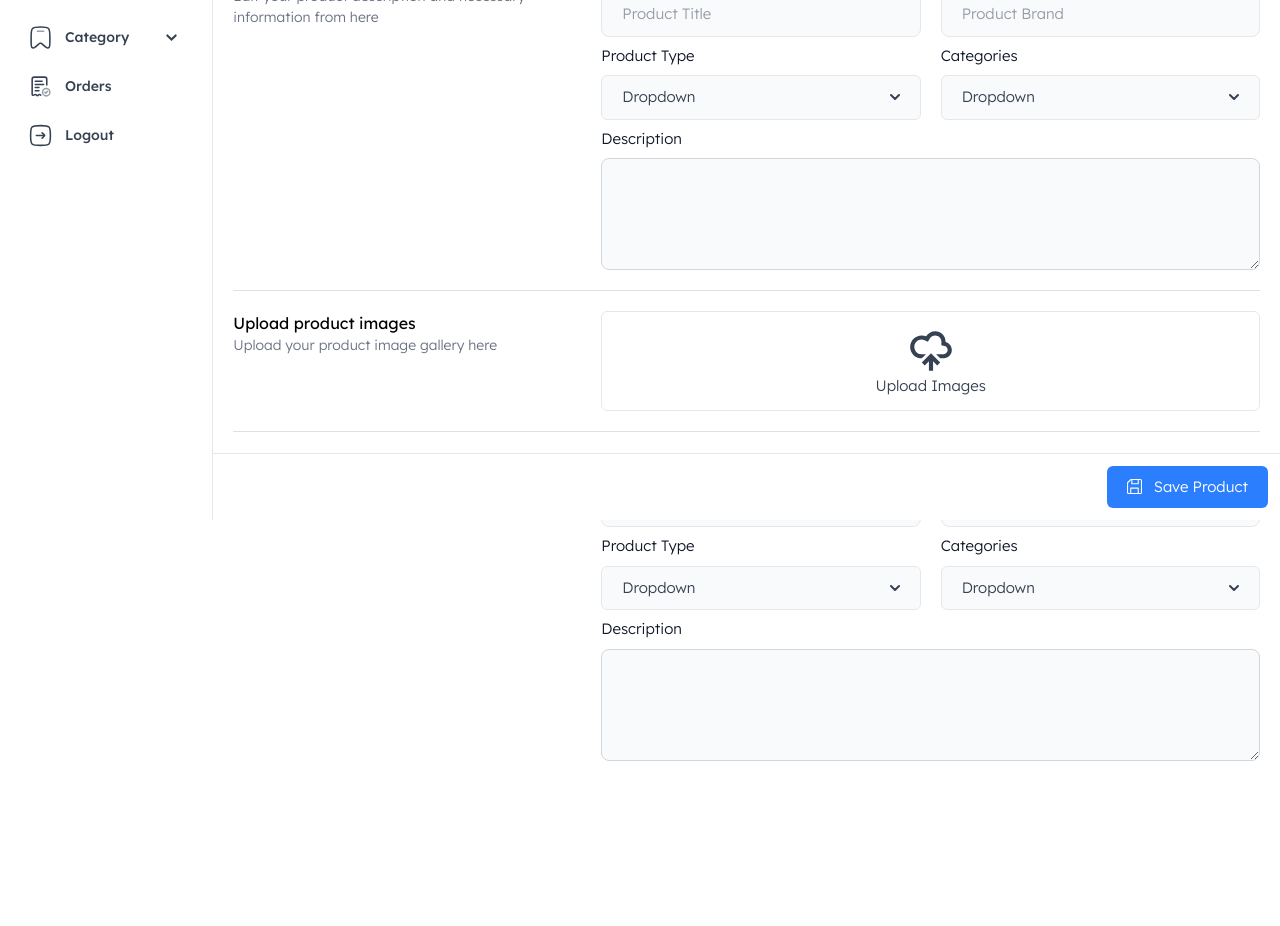
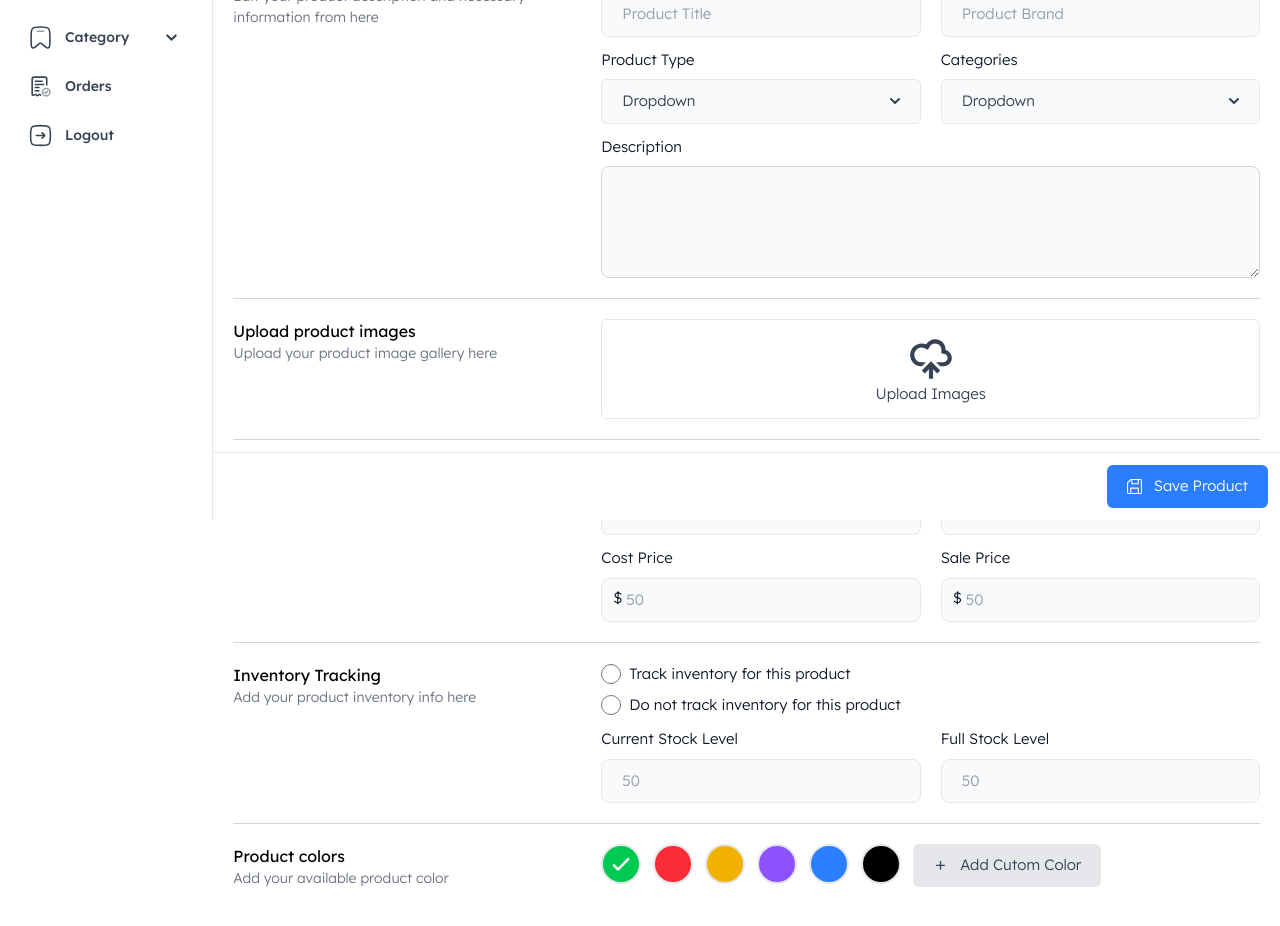
Before and after one commit to RijoyChowdhury/ecommerce-website-admin, a React (Vite) app: page /products/upload in a window 1280 px wide. Shown: the part 280-1206 px from the top of the page. Before the commit the page ends 1131 px from the top, so only its background shows below. Built offline with nearby package versions, Linux system fonts and the light colour scheme.

Commit message:
feat(product-view): adds color picker component

```diff
--- /dev/null
+++ b/src/components/ColorPicker/index.jsx
@@ -0,0 +1,48 @@
+import React, { useEffect, useState } from 'react'
+import Plus from '../../assets/icons/plus'
+
+const ColorPicker = () => {
+    const [color, setColor] = useState('#2563eb');
+    const [open, setOpen] = useState(false);
+
+    const openColorPickerTray = () => {
+        setOpen(state => !state);
+    }
+
+    return (
+        <div className='flex gap-3'>
+
+            <div className='border-2 rounded-full w-10 h-10 flex items-center justify-center transition-all border-gray-200 dark:border-gray-500 bg-green-500'>
+                <span className='text-white text-[20px]'>
+                    <svg
+                        xmlns="http://www.w3.org/2000/svg"
+                        viewBox="0 0 12 12"
+                        width="1em"
+                        height="1em"
+                        //{...props}
+                    >
+                        <path
+                            fill="currentColor"
+                            fillRule="evenodd"
+                            d="M10.78 2.62a.75.75 0 0 1 0 1.06L4.683 9.777a.75.75 0 0 1-1.069-.009L1.211 7.284a.75.75 0 0 1 1.078-1.043l1.873 1.936L9.72 2.62a.75.75 0 0 1 1.06 0"
+                            clipRule="evenodd"
+                        ></path>
+                    </svg>
+                </span>
+            </div>
+            <div className='border-2 rounded-full w-10 h-10 transition-all border-gray-200 dark:border-gray-500 bg-red-500'></div>
+            <div className='border-2 rounded-full w-10 h-10 transition-all border-gray-200 dark:border-gray-500 bg-yellow-500'></div>
+            <div className='border-2 rounded-full w-10 h-10 transition-all border-gray-200 dark:border-gray-500 bg-violet-500'></div>
+            <div className='border-2 rounded-full w-10 h-10 transition-all border-gray-200 dark:border-gray-500 bg-blue-500'></div>
+            <div className='border-2 rounded-full w-10 h-10 transition-all border-gray-200 dark:border-gray-500 bg-black'></div>
+
+            <button className='rounded-md flex justify-center items-center gap-3 cursor-pointer px-5 py-2.5 text-gray-700 dark:text-gray-200 bg-gray-200 dark:bg-gray-700 ring-gray-200 dark:ring-gray-700'>
+                <span><Plus /></span>
+                <span>Add Cutom Color</span>
+            </button>
+
+        </div>
+    )
+}
+
+export default ColorPicker
--- a/src/views/ProductUpload/index.jsx
+++ b/src/views/ProductUpload/index.jsx
@@ -1,4 +1,4 @@
-import React from 'react'
+import React, { useEffect, useState } from 'react'
 import { Link } from 'react-router-dom'
 import TrashDuotoneLine from '../../assets/icons/trash'
 import Button from '../../components/Button'
@@ -7,11 +7,12 @@ import Upload from '../../assets/icons/upload'
 import DropdownSelect from '../../components/DropdownSelect'
 import TextField from '../../components/TextField'
 import { Divider } from '@mui/material'
+import ColorPicker from '../../components/ColorPicker'
 
 const ProductUpload = () => {
     return (
         <>
-            <div className='h-full relative !-mb-5'>
+            <div className='h-full relative !-mb-6'>
 
                 {/* Header and doc functionality */}
                 <div className='flex justify-between'>
@@ -42,7 +43,7 @@ const ProductUpload = () => {
                 </div>
 
                 {/* tab sections */}
-                <div className='border-b border-gray-300 py-4'>
+                <div className='border-b border-gray-300 dark:border-gray-600 py-4'>
                     <ul className='flex gap-10 font-[400] text-[14px] text-gray-400'>
                         <li className='hover:text-gray-700 dark:hover:text-gray-200'>Summary</li>
                         <li className='hover:text-gray-700 dark:hover:text-gray-200'>Images & Gallery</li>
@@ -61,27 +62,26 @@ const ProductUpload = () => {
                         </span>
                     </div>
 
-                    <div className='w-[70%] flex flex-col text-[15px] font-light pl-15'>
+                    <div className='w-[70%] flex flex-col text-[15px] font-light pl-15 gap-3'>
                         <div className='flex gap-5'>
-                            <div className='w-[50%]'>
+                            <div className='w-[50%] flex flex-col gap-3'>
                                 <div>
                                     <label for="oroduct_title" className="block mb-2 text-gray-900 dark:text-white">Title</label>
                                     <TextField placeholder='Product Title' className="w-full" />
                                 </div>
 
-
-                                <div className='mt-2'>
+                                <div>
                                     <label for="product_type" class="block mb-2 text-gray-900 dark:text-white">Product Type</label>
                                     <DropdownSelect className="w-full" />
                                 </div>
                             </div>
-                            <div className='w-[50%]'>
+                            <div className='w-[50%] flex flex-col gap-3'>
                                 <div>
                                     <label for="first_name" class="block mb-2 text-gray-900 dark:text-white">Brand</label>
                                     <TextField placeholder='Product Brand' className="w-full" />
                                 </div>
 
-                                <div className='mt-2'>
+                                <div>
                                     <label for="first_name" class="block mb-2 text-gray-900 dark:text-white">Categories</label>
                                     <DropdownSelect className="w-full" />
                                 </div>
@@ -89,7 +89,7 @@ const ProductUpload = () => {
                         </div>
 
                         <div className=''>
-                            <div className='mt-2'>
+                            <div className=''>
                                 <label for="message" class="block mb-2 text-gray-900 dark:text-white">Description</label>
                                 <textarea id="message" rows="4" class="block p-2.5 w-full text-gray-900 bg-gray-50 rounded-lg border border-gray-300 focus:ring-blue-500 focus:border-blue-500 dark:bg-gray-700 dark:border-gray-600 dark:placeholder-gray-400 dark:text-white dark:focus:ring-blue-500 dark:focus:border-blue-500" placeholder=""></textarea>
                             </div>
@@ -97,7 +97,7 @@ const ProductUpload = () => {
                     </div>
                 </div>
 
-                <Divider />
+                <Divider className='bg-gray-100 dark:bg-gray-600' />
 
                 <div className='flex my-5'>
                     <div className='w-[30%] flex flex-col'>
@@ -117,51 +117,105 @@ const ProductUpload = () => {
                     </div>
                 </div>
 
-                <Divider />
+                <Divider className='bg-gray-100 dark:bg-gray-600' />
 
                 <div className='flex my-5'>
                     <div className='w-[30%] flex flex-col'>
-                        <span className='dark:text-gray-200'>Summary</span>
+                        <span className='dark:text-gray-200'>Pricing</span>
                         <span className='font-light text-[14px] text-gray-500'>
-                            Edit your product description and necessary information from here
+                            Add your product pricing here
                         </span>
                     </div>
 
                     <div className='w-[70%] flex flex-col text-[15px] font-light pl-15'>
                         <div className='flex gap-5'>
-                            <div className='w-[50%]'>
-                                <div>
-                                    <label for="oroduct_title" className="block mb-2 text-gray-900 dark:text-white">Title</label>
-                                    <TextField placeholder='Product Title' className="w-full" />
+                            <div className='w-[50%] flex flex-col gap-3'>
+                                <div className='relative'>
+                                    <label for="oroduct_title" className="block mb-2 text-gray-900 dark:text-white">Price</label>
+                                    <TextField placeholder='50' className="w-full pl-6" />
+                                    <span className='absolute top-10 left-3 text-gray-900 dark:text-white'>$</span>
                                 </div>
 
 
-                                <div className='mt-2'>
-                                    <label for="product_type" class="block mb-2 text-gray-900 dark:text-white">Product Type</label>
-                                    <DropdownSelect className="w-full" />
+                                <div className='relative'>
+                                    <label for="oroduct_title" className="block mb-2 text-gray-900 dark:text-white">Cost Price</label>
+                                    <TextField placeholder='50' className="w-full pl-6" />
+                                    <span className='absolute top-10 left-3 text-gray-900 dark:text-white'>$</span>
                                 </div>
                             </div>
-                            <div className='w-[50%]'>
-                                <div>
-                                    <label for="first_name" class="block mb-2 text-gray-900 dark:text-white">Brand</label>
-                                    <TextField placeholder='Product Brand' className="w-full" />
+                            <div className='w-[50%] flex flex-col gap-3'>
+                                <div className='relative'>
+                                    <label for="first_name" class="block mb-2 text-gray-900 dark:text-white">Retail Price</label>
+                                    <TextField placeholder='50' className="w-full pl-6" />
+                                    <span className='absolute top-10 left-3 text-gray-900 dark:text-white'>$</span>
                                 </div>
 
-                                <div className='mt-2'>
-                                    <label for="first_name" class="block mb-2 text-gray-900 dark:text-white">Categories</label>
-                                    <DropdownSelect className="w-full" />
+                                <div className='relative'>
+                                    <label for="oroduct_title" className="block mb-2 text-gray-900 dark:text-white">Sale Price</label>
+                                    <TextField placeholder='50' className="w-full pl-6" />
+                                    <span className='absolute top-10 left-3 text-gray-900 dark:text-white'>$</span>
                                 </div>
                             </div>
                         </div>
 
-                        <div className=''>
-                            <div className='mt-2'>
-                                <label for="message" class="block mb-2 text-gray-900 dark:text-white">Description</label>
-                                <textarea id="message" rows="4" class="block p-2.5 w-full text-gray-900 bg-gray-50 rounded-lg border border-gray-300 focus:ring-blue-500 focus:border-blue-500 dark:bg-gray-700 dark:border-gray-600 dark:placeholder-gray-400 dark:text-white dark:focus:ring-blue-500 dark:focus:border-blue-500" placeholder=""></textarea>
+                    </div>
+                </div>
+
+                <Divider className='bg-gray-100 dark:bg-gray-600' />
+
+                <div className='flex my-5'>
+                    <div className='w-[30%] flex flex-col'>
+                        <span className='dark:text-gray-200'>Inventory Tracking</span>
+                        <span className='font-light text-[14px] text-gray-500'>
+                            Add your product inventory info here
+                        </span>
+                    </div>
+
+                    <div className='w-[70%] flex flex-col text-[15px] font-light pl-15'>
+                        <div className='flex flex-col gap-3'>
+                            <div className='flex flex-col gap-2'>
+
+                                <div class="flex items-center">
+                                    <input id="default-radio-1" type="radio" value="" name="default-radio" class="w-5 h-5 text-blue-600 bg-gray-100 border-gray-300 focus:ring-blue-500 dark:focus:ring-blue-600 dark:ring-offset-gray-800 dark:bg-gray-700 dark:border-gray-600" />
+                                    <label for="default-radio-1" class="ms-2 text-gray-900 dark:text-gray-300">Track inventory for this product</label>
+                                </div>
+                                <div class="flex items-center">
+                                    <input id="default-radio-2" type="radio" value="" name="default-radio" class="w-5 h-5 text-blue-600 bg-gray-100 border-gray-300 focus:ring-blue-500 dark:focus:ring-blue-600 dark:ring-offset-gray-800 dark:bg-gray-700 dark:border-gray-600" />
+                                    <label for="default-radio-2" class="ms-2 text-gray-900 dark:text-gray-300">Do not track inventory for this product</label>
+                                </div>
+
+                            </div>
+                            <div className='flex gap-5'>
+                                <div className='w-full'>
+                                    <label for="first_name" class="block mb-2 text-gray-900 dark:text-white">Current Stock Level</label>
+                                    <TextField placeholder='50' className="w-full" />
+                                </div>
+                                <div className='w-full'>
+                                    <label for="oroduct_title" className="block mb-2 text-gray-900 dark:text-white">Full Stock Level</label>
+                                    <TextField placeholder='50' className="w-full" />
+                                </div>
                             </div>
                         </div>
+
                     </div>
                 </div>
+
+                <Divider className='bg-gray-100 dark:bg-gray-600' />
+
+                <div className='flex my-5'>
+                    <div className='w-[30%] flex flex-col'>
+                        <span className='dark:text-gray-200'>Product colors</span>
+                        <span className='font-light text-[14px] text-gray-500'>
+                            Add your available product color
+                        </span>
+                    </div>
+
+                    <div className='w-[70%] flex flex-col text-[15px] font-light pl-15'>
+                    <ColorPicker />
+
+                    </div>
+                </div>
+
 
                 {/* submit section */}
                 <div className='bg-white dark:bg-gray-900 sticky z-10 bottom-0 border-t border-gray-200 dark:border-gray-700 p-3 -mx-5'>
```
